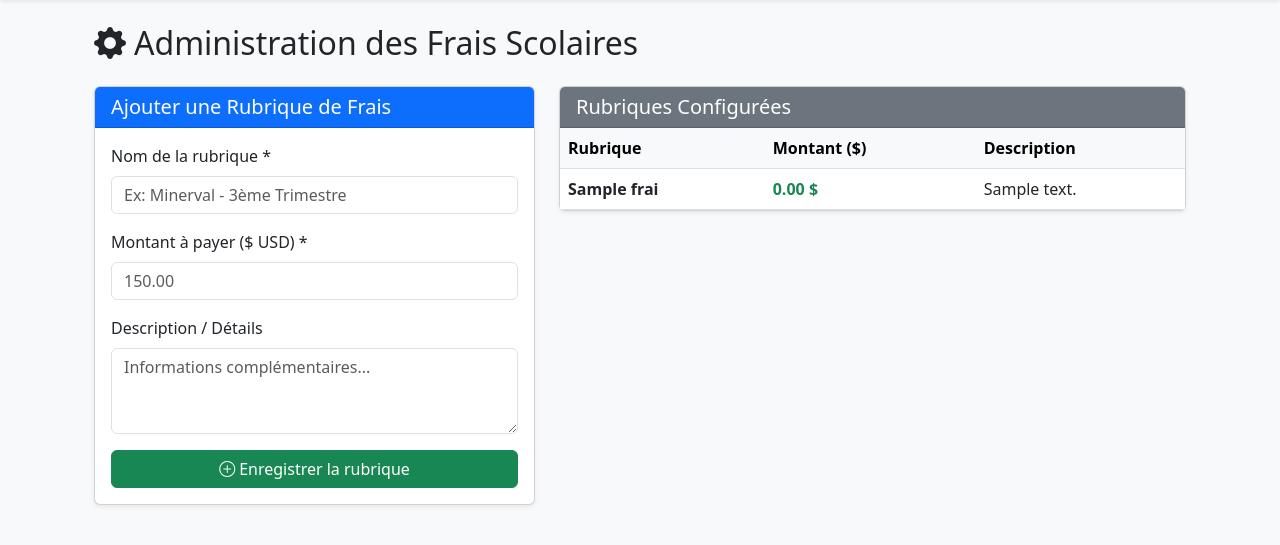
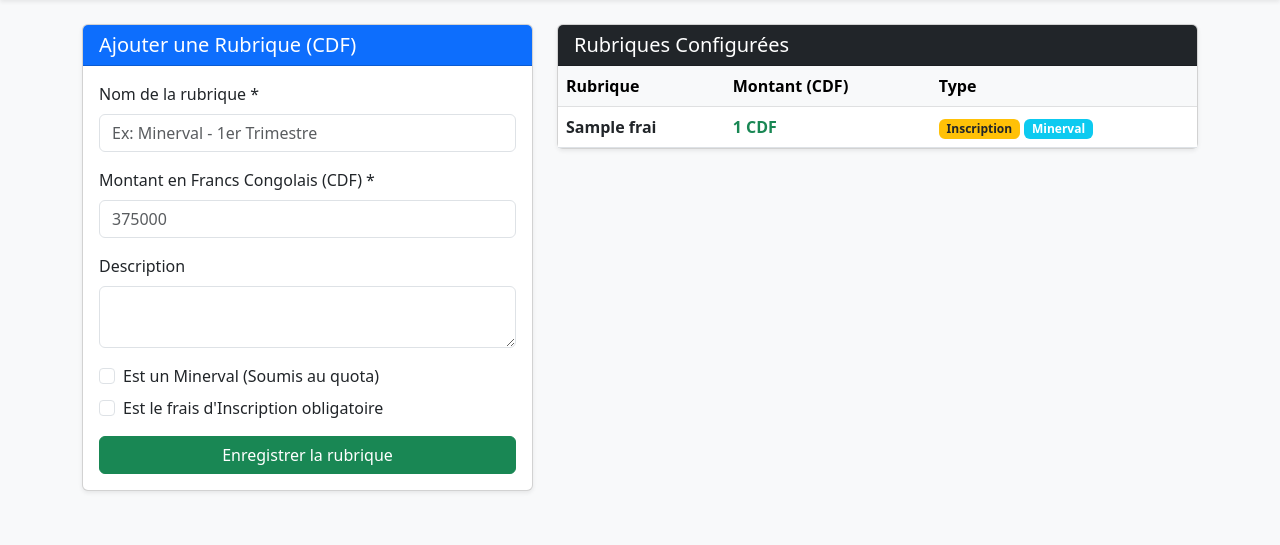
Before and after one commit to osemwanza-ai/gestion-la-charite, a Flask app: template templates/frais.html in a window 1280 px wide. Shown: the part 56-601 px from the top of the page. Run offline with Flask 3, Linux system fonts and the light colour scheme; the template is opened without the code that fills it: values that come from a table or form of the project are taken from there, others are empty; tables that the repository leaves empty hold one stand-in row (values such as "Sample post").

Commit message:
Update frais.html

```diff
--- a/templates/frais.html
+++ b/templates/frais.html
@@ -1,40 +1,41 @@
 {% extends 'base.html' %}
-
 {% block content %}
-<div class="container mt-4">
-    <h2 class="mb-4"><i class="bi bi-gear-fill me-2"></i>Administration des Frais Scolaires</h2>
-
 <div class="row">
     <div class="col-md-5">
         <div class="card shadow-sm mb-4">
             <div class="card-header bg-primary text-white">
-                    <h5 class="mb-0">Ajouter une Rubrique de Frais</h5>
+                <h5 class="mb-0">Ajouter une Rubrique (CDF)</h5>
             </div>
             <div class="card-body">
-                    <form method="POST" action="{{ url_for('admin_frais') }}">
+                <form method="POST">
                     <div class="mb-3">
                         <label class="form-label">Nom de la rubrique *</label>
-                            <input type="text" name="nom" class="form-control" placeholder="Ex: Minerval - 3ème Trimestre" required>
+                        <input type="text" name="nom" class="form-control" placeholder="Ex: Minerval - 1er Trimestre" required>
                     </div>
                     <div class="mb-3">
-                            <label class="form-label">Montant à payer ($ USD) *</label>
-                            <input type="number" step="0.01" name="montant" class="form-control" placeholder="150.00" required>
+                        <label class="form-label">Montant en Francs Congolais (CDF) *</label>
+                        <input type="number" step="500" name="montant_cdf" class="form-control" placeholder="375000" required>
                     </div>
                     <div class="mb-3">
-                            <label class="form-label">Description / Détails</label>
-                            <textarea name="description" class="form-control" rows="3" placeholder="Informations complémentaires..."></textarea>
+                        <label class="form-label">Description</label>
+                        <textarea name="description" class="form-control" rows="2"></textarea>
                     </div>
-                        <button type="submit" class="btn btn-success w-100">
-                            <i class="bi bi-plus-circle me-1"></i>Enregistrer la rubrique
-                        </button>
+                    <div class="form-check mb-2">
+                        <input class="form-check-input" type="checkbox" name="est_minerval" id="est_minerval">
+                        <label class="form-check-label" for="est_minerval">Est un Minerval (Soumis au quota)</label>
+                    </div>
+                    <div class="form-check mb-3">
+                        <input class="form-check-input" type="checkbox" name="est_inscription" id="est_inscription">
+                        <label class="form-check-label" for="est_inscription">Est le frais d'Inscription obligatoire</label>
+                    </div>
+                    <button type="submit" class="btn btn-success w-100">Enregistrer la rubrique</button>
                 </form>
             </div>
         </div>
     </div>
-
     <div class="col-md-7">
         <div class="card shadow-sm">
-                <div class="card-header bg-secondary text-white">
+            <div class="card-header bg-dark text-white">
                 <h5 class="mb-0">Rubriques Configurées</h5>
             </div>
             <div class="table-responsive">
@@ -42,21 +43,22 @@
                     <thead class="table-light">
                         <tr>
                             <th>Rubrique</th>
-                                <th>Montant ($)</th>
-                                <th>Description</th>
+                            <th>Montant (CDF)</th>
+                            <th>Type</th>
                         </tr>
                     </thead>
                     <tbody>
-                            {% for rub in rubriques %}
+                        {% for r in rubriques %}
                         <tr>
-                                <td><strong>{{ rub.nom }}</strong></td>
-                                <td class="text-success fw-bold">{{ "%.2f"|format(rub.montant) }} $</td>
-                                <td>{{ rub.description or '-' }}</td>
+                            <td><strong>{{ r.nom }}</strong></td>
+                            <td class="text-success fw-bold">{{ "{:,.0f}".format(r.montant_cdf) }} CDF</td>
+                            <td>
+                                {% if r.est_inscription %}<span class="badge bg-warning text-dark">Inscription</span>{% endif %}
+                                {% if r.est_minerval %}<span class="badge bg-info">Minerval</span>{% endif %}
+                            </td>
                         </tr>
                         {% else %}
-                            <tr>
-                                <td colspan="3" class="text-center py-4 text-muted">Aucune rubrique configurée.</td>
-                            </tr>
+                        <tr><td colspan="3" class="text-center py-3 text-muted">Aucune rubrique créée.</td></tr>
                         {% endfor %}
                     </tbody>
                 </table>
@@ -64,5 +66,4 @@
         </div>
     </div>
 </div>
-</div>
 {% endblock %}
```
Lines whose indentation alone changed are shown as unchanged.
